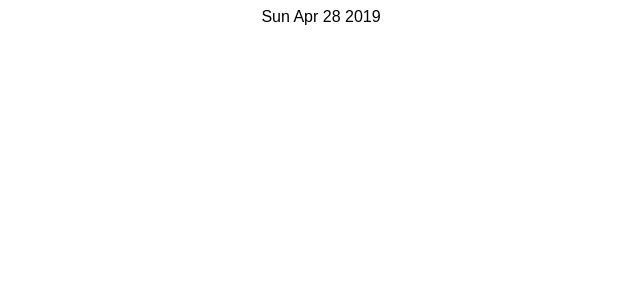
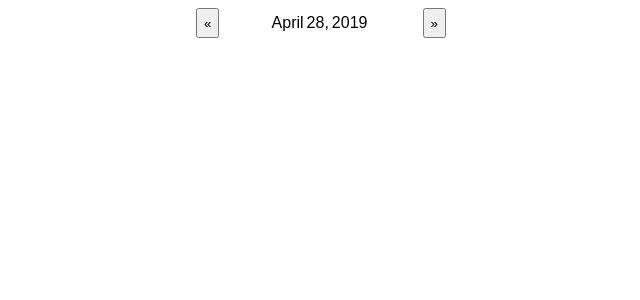
Before and after one commit to jmpolitzer/react-calendar, a React (Create React App) app: page / in a window 1280 px wide. Both pictures are taken after a click on the element 490 px from the left and 162 px from the top of the page. Shown: the top 300 px of the page, without its empty margins (319-959 px from the left). Built offline with nearby package versions, Linux system fonts and the light colour scheme.

Commit message:
adds day nav

```diff
--- a/src/components/Calendar.tsx
+++ b/src/components/Calendar.tsx
@@ -7,17 +7,20 @@ const { useState } = React;
 function Calendar() {
   const [currentView, setCurrentView] = useState("month");
   const {
-    activeDate,
     setDate,
     getMonth,
     goToNextMonth,
     goToPreviousMonth,
     getYear,
     goToNextYear,
-    goToPreviousYear
+    goToPreviousYear,
+    getDay,
+    goToNextDay,
+    goToPreviousDay
   } = useCalendar();
   const currentMonth = getMonth(); // useCallback
   const currentYear = getYear(); // useCallback
+  const currentDay = getDay(); // useCallback
 
   const changeView = (view: string, date?: Date) => {
     date && setDate(date);
@@ -28,7 +31,12 @@ function Calendar() {
     <div>
       {currentView === "day" && (
         <div className="day">
-          <Day day={activeDate} changeView={changeView} />
+          <Day
+            day={currentDay}
+            changeView={changeView}
+            goToNextDay={goToNextDay}
+            goToPreviousDay={goToPreviousDay}
+          />
         </div>
       )}
       {currentView === "month" && (
@@ -36,7 +44,7 @@ function Calendar() {
           <Month
             month={currentMonth}
             changeView={changeView}
-            isFocused
+            isMonthView
             goToNextMonth={goToNextMonth}
             goToPreviousMonth={goToPreviousMonth}
           />
--- a/src/components/Day.tsx
+++ b/src/components/Day.tsx
@@ -2,9 +2,24 @@ import * as React from "react";
 import { DayComponentPropsInterface } from "../interfaces";
 
 function Day(props: DayComponentPropsInterface) {
-  const { day, changeView } = props;
+  const { day, changeView, goToPreviousDay, goToNextDay } = props;
+  const { dayOfWeek, month, year } = day;
 
-  return <div>{day.toDateString()}</div>;
+  return (
+    <div className="day-nav">
+      <button onClick={goToPreviousDay}>&laquo;</button>
+      <div className={"day-headers"}>
+        <div onClick={() => changeView("month")} className={"clickable"}>
+          {month}
+        </div>
+        <div>{dayOfWeek},</div>
+        <div onClick={() => changeView("year")} className={"clickable"}>
+          {year}
+        </div>
+      </div>
+      <button onClick={goToNextDay}>&raquo;</button>
+    </div>
+  );
 }
 
 export default Day;
--- a/src/components/Month.tsx
+++ b/src/components/Month.tsx
@@ -9,7 +9,7 @@ function Month(props: MonthComponentPropsInterface) {
   const {
     month: currentMonth,
     changeView,
-    isFocused,
+    isMonthView,
     goToPreviousMonth,
     goToNextMonth
   } = props;
@@ -18,29 +18,29 @@ function Month(props: MonthComponentPropsInterface) {
   return (
     <div className="month">
       <div className="month-nav">
-        {isFocused && (
+        {isMonthView && (
           <div>
             <button onClick={goToPreviousMonth}>&laquo;</button>
           </div>
         )}
         <h1>
           <span
-            className={!isFocused ? "clickable" : ""}
+            className={!isMonthView ? "clickable" : ""}
             onClick={() =>
-              !isFocused
+              !isMonthView
                 ? changeView("month", new Date(parseInt(year), month.index, 1))
                 : null
             }
           >
             {month.stringName}{" "}
           </span>
-          {isFocused && (
+          {isMonthView && (
             <span className="clickable" onClick={() => changeView("year")}>
               {year}
             </span>
           )}
         </h1>
-        {isFocused && (
+        {isMonthView && (
           <div>
             <button onClick={goToNextMonth}>&raquo;</button>
           </div>
@@ -60,7 +60,7 @@ function Month(props: MonthComponentPropsInterface) {
               {week.map((day: DayInterface, j: number) => {
                 return (
                   <div
-                    className="month-square"
+                    className="month-square clickable"
                     key={j}
                     onClick={() => changeView("day", day.date)}
                   >
--- a/src/hooks/useCalendar.tsx
+++ b/src/hooks/useCalendar.tsx
@@ -9,13 +9,15 @@ import {
   startOfMonth,
   startOfWeek,
   subMonths,
-  subYears
+  subYears,
+  addDays,
+  subDays
 } from "date-fns";
 
 function useCalendar(startWeekOn?: any) {
   const [activeDate, setActiveDate] = useState(new Date());
 
-  const setDate = (date?: Date) => {
+  const setDate = (date: Date) => {
     setActiveDate(date);
   };
 
@@ -72,22 +74,6 @@ function useCalendar(startWeekOn?: any) {
     return { headers, year, month, weeks: formattedMonth };
   };
 
-  const goToNextMonth = () => {
-    setActiveDate(addMonths(startOfMonth(activeDate), 1));
-  };
-
-  const goToPreviousMonth = () => {
-    setActiveDate(subMonths(startOfMonth(activeDate), 1));
-  };
-
-  const goToNextYear = () => {
-    setActiveDate(addYears(startOfMonth(activeDate), 1));
-  };
-
-  const goToPreviousYear = () => {
-    setActiveDate(subYears(startOfMonth(activeDate), 1));
-  };
-
   const getYear = () => {
     const year = parseInt(format(activeDate, "yyyy"));
     const months = [...Array(12)].map((_, i) => getMonth(new Date(year, i, 1)));
@@ -106,6 +92,38 @@ function useCalendar(startWeekOn?: any) {
     return { year, quarters };
   };
 
+  const getDay = () => {
+    const dayOfWeek = format(activeDate, "d");
+    const month = format(activeDate, "MMMM");
+    const year = format(activeDate, "yyyy");
+
+    return { dayOfWeek, month, year, date: activeDate };
+  };
+
+  const goToNextMonth = () => {
+    setActiveDate(addMonths(startOfMonth(activeDate), 1));
+  };
+
+  const goToPreviousMonth = () => {
+    setActiveDate(subMonths(startOfMonth(activeDate), 1));
+  };
+
+  const goToNextYear = () => {
+    setActiveDate(addYears(startOfMonth(activeDate), 1));
+  };
+
+  const goToPreviousYear = () => {
+    setActiveDate(subYears(startOfMonth(activeDate), 1));
+  };
+
+  const goToNextDay = () => {
+    setActiveDate(addDays(activeDate, 1));
+  };
+
+  const goToPreviousDay = () => {
+    setActiveDate(subDays(activeDate, 1));
+  };
+
   return {
     activeDate,
     setDate,
@@ -114,7 +132,10 @@ function useCalendar(startWeekOn?: any) {
     goToPreviousMonth,
     getYear,
     goToNextYear,
-    goToPreviousYear
+    goToPreviousYear,
+    getDay,
+    goToNextDay,
+    goToPreviousDay
   };
 }
 
--- a/src/styles.css
+++ b/src/styles.css
@@ -49,3 +49,18 @@ button {
 .year-row {
   display: flex;
 }
+
+.day-headers {
+  display: flex;
+}
+
+.day-headers div {
+  margin-right: 3px;
+}
+
+.day-nav {
+  display: flex;
+  align-items: center;
+  justify-content: space-between;
+  width: 250px;
+}
```
Also changed, not shown: src/interfaces/index.tsx (+7 -3 lines).
